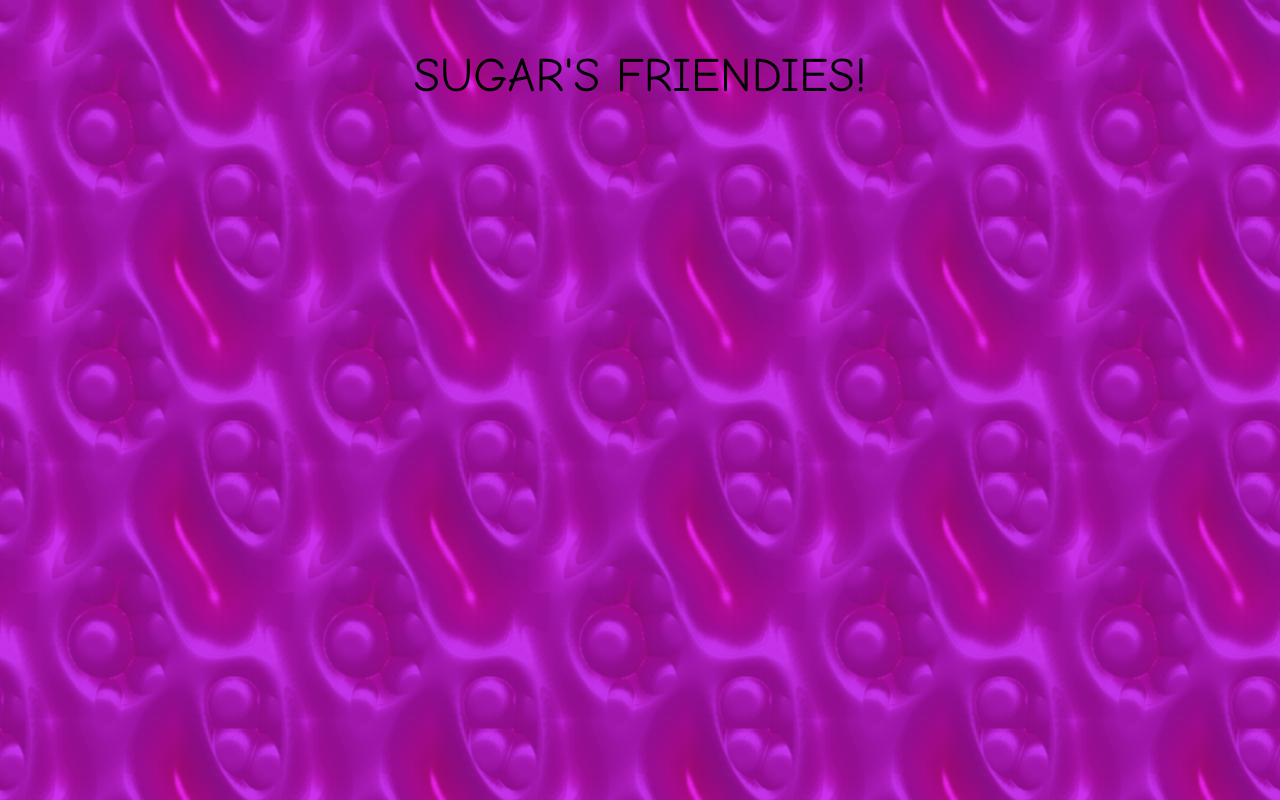
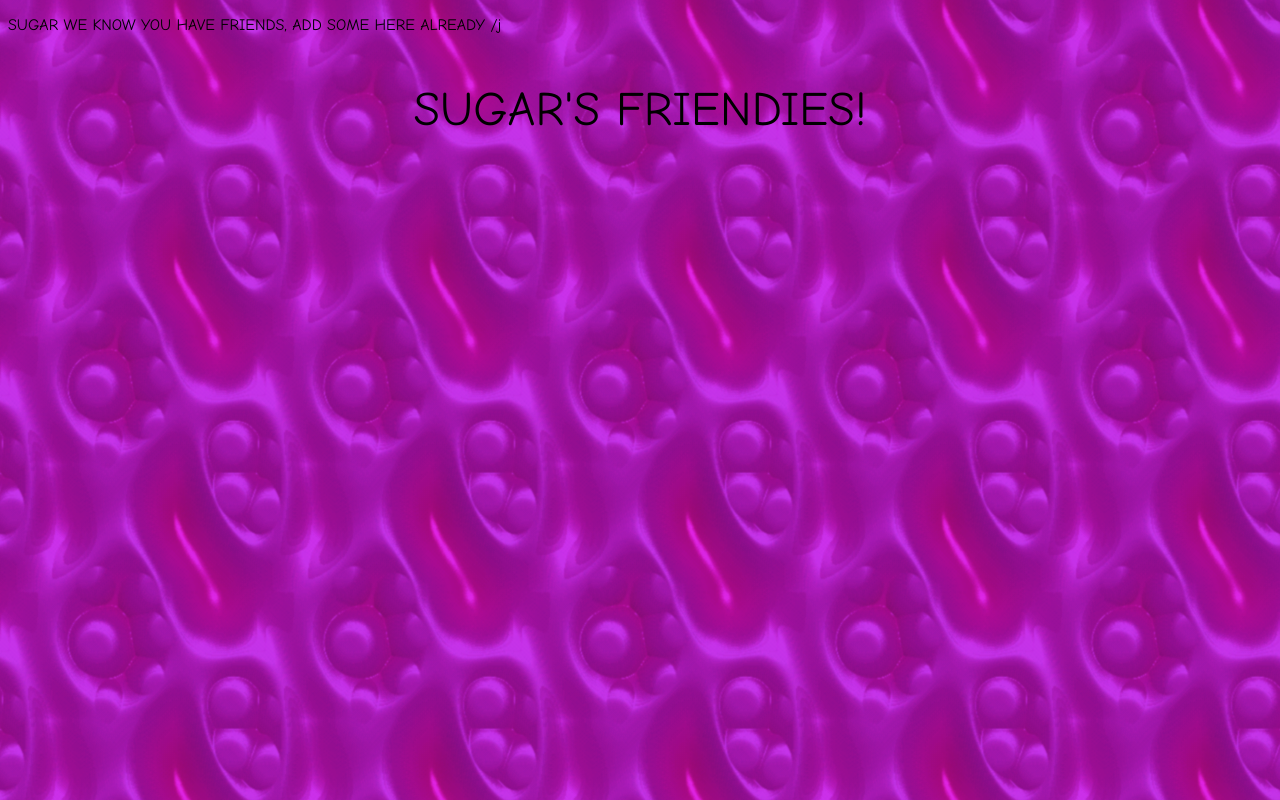
Before and after one commit to ChaosCandy/Sugar_Website, a plain HTML site: page friendlies/index.html in a window 1280 px wide. Drawn offline with Linux system fonts and the light colour scheme.

Commit message:
Update index.html

```diff
--- a/friendlies/index.html
+++ b/friendlies/index.html
@@ -4,6 +4,7 @@
 	    <meta charset="UTF-8">
 		<meta name="viewport" content="width=device-width, initial-scale=1.0">
 		<title>SUGARWEBSITE - Sugar's Friendies</title>
+		<p>SUGAR WE KNOW YOU HAVE FRIENDS, ADD SOME HERE ALREADY /j</p>
 		<link rel="icon" type="image/png" href="../favicon.png">
 		<link href="../style.css" rel="stylesheet" type="text/css" media="all">
 	</head>
```
